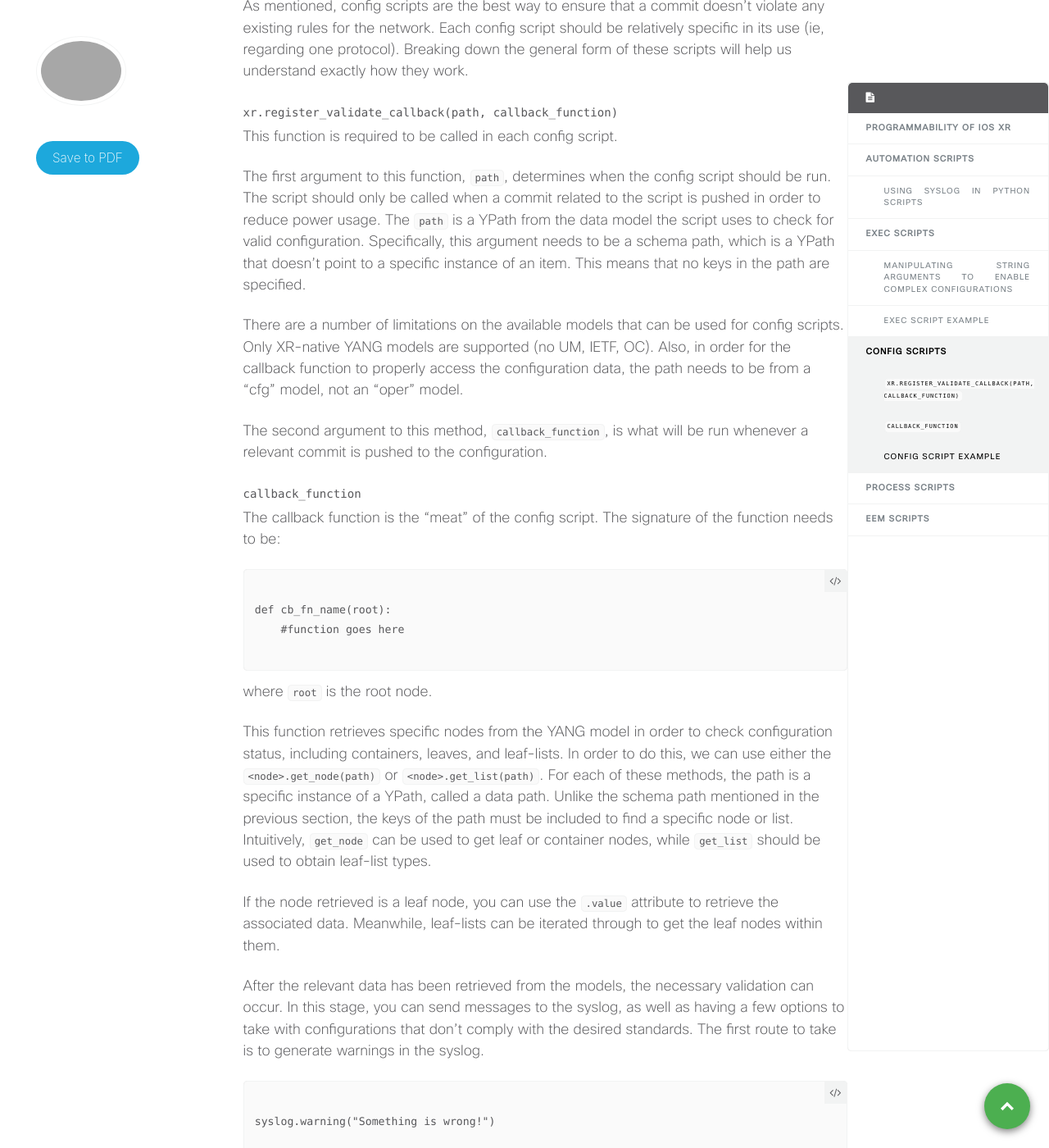
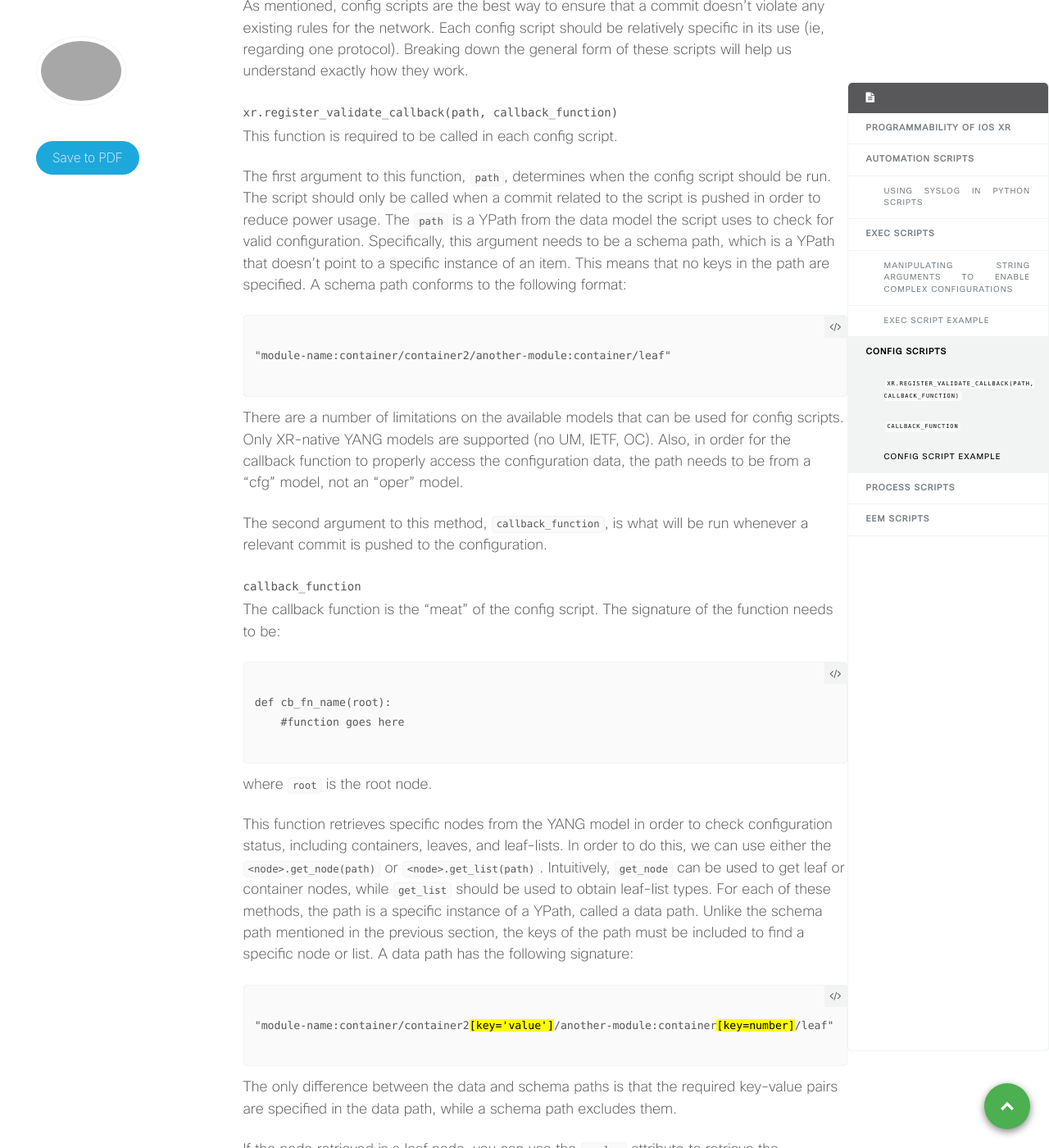
Before and after one commit to xrdocs/device-lifecycle, a Jekyll site: the page built from _blogs/2022-07-08-on-box-python-scripting.md, in a window 1280 px wide and 1400 px high, scrolled down 4003 px. Shown: the whole window at 82% size. Built offline with Jekyll 4.4.1, drawn with Linux system fonts in a browser that asks for light colours; comment, search, counter and statistics services are not loaded; some of the changed text lies outside the part shown.

Commit message:
Update 2022-07-08-on-box-python-scripting.md

```diff
--- a/_blogs/2022-07-08-on-box-python-scripting.md
+++ b/_blogs/2022-07-08-on-box-python-scripting.md
@@ -140,7 +140,15 @@ As mentioned, config scripts are the best way to ensure that a commit doesn’t
 
 This function is required to be called in each config script.
 
-The first argument to this function, `path`, determines when the config script should be run. The script should only be called when a commit related to the script is pushed in order to reduce power usage. The `path` is a YPath from the data model the script uses to check for valid configuration. Specifically,  this argument needs to be a schema path, which is a YPath that doesn’t point to a specific instance of an item. This means that no keys in the path are specified.
+The first argument to this function, `path`, determines when the config script should be run. The script should only be called when a commit related to the script is pushed in order to reduce power usage. The `path` is a YPath from the data model the script uses to check for valid configuration. Specifically, this argument needs to be a schema path, which is a YPath that doesn’t point to a specific instance of an item. This means that no keys in the path are specified. A schema path conforms to the following format:
+
+<div class="highlighter-rouge">
+<pre class="highlight">
+<code>
+"module-name:container/container2/another-module:container/leaf"
+</code>
+</pre>
+</div>
 
 There are a number of limitations on the available models that can be used for config scripts. Only XR-native YANG models are supported (no UM, IETF, OC). Also, in order for the callback function to properly access the configuration data, the path needs to be from a “cfg” model, not an “oper” model.
 
@@ -160,8 +168,17 @@ def cb_fn_name(root):
 
 where `root` is the root node.
 
-This function retrieves specific nodes from the YANG model in order to check configuration status, including containers, leaves, and leaf-lists. In order to do this, we can use either the `<node>.get_node(path)` or `<node>.get_list(path)`. For each of these methods, the path is a specific instance of a YPath, called a data path. Unlike the schema path mentioned in the previous section, the keys of the path must be included to find a specific node or list. Intuitively, `get_node` can be used to get leaf or container nodes, while `get_list` should be used to obtain leaf-list types.
+This function retrieves specific nodes from the YANG model in order to check configuration status, including containers, leaves, and leaf-lists. In order to do this, we can use either the `<node>.get_node(path)` or `<node>.get_list(path)`. Intuitively, `get_node` can be used to get leaf or container nodes, while `get_list` should be used to obtain leaf-list types. For each of these methods, the path is a specific instance of a YPath, called a data path. Unlike the schema path mentioned in the previous section, the keys of the path must be included to find a specific node or list. A data path has the following signature:
 
+<div class="highlighter-rouge">
+<pre class="highlight">
+<code>
+"module-name:container/container2<mark>[key='value']</mark>/another-module:container<mark>[key=number]</mark>/leaf"
+</code>
+</pre>
+</div>
+
+The only difference between the data and schema paths is that the required key-value pairs are specified in the data path, while a schema path excludes them.
 
 If the node retrieved is a leaf node, you can use the `.value` attribute to retrieve the associated data. Meanwhile, leaf-lists can be iterated through to get the leaf nodes within them.
 
@@ -225,9 +242,41 @@ if int_config:
 </code>
 </pre>
 </div>
-Essentially, we're using the YPath to see if an interface exists with the specified name. If so, we send an informational message to syslog.
+Essentially, we're using the YPath to see if an interface exists with the specified name. If so, we send an informational message to syslog. An important detail to notice is how the keys, 	`active` and `interface-name` are specified within this YPath.
 
-We then attempt to find the ACL with the name given in the script.
+We then attempt to find the list of ACLs registered under this interface. As you can see, we must use the `get_list` function in place of `get_node`.
+<div class="highlighter-rouge">
+<pre class="highlight">
+<code>
+	acl = int_config.get_list("/ip-pfilter-cfg:ipv4-packet-filter/inbound/acl-name-array")
+    if acl:
+    	syslog.info("ACL list found")
+</code>
+</pre>
+</div>
+
+Finally, we iterate through the list of nodes to see if there is an ACL within the list with the provided name.
+
+<div class="highlighter-rouge">
+<pre class="highlight">
+<code>
+		if acl_name in [x.value for x in acl]:
+			syslog.info("ACL found")
+		else:
+			syslog.error("ACL not found")
+</code>
+</pre>
+</div>
+
+Normal list iteration is effective for node lists, and we can access the `value` attribute of the nodes.
+
+I dissect this script in a video here:
+
+**VIDEOLINK**
+
+This script helped to illustrate some of the methods that config scripts utilize, but is limited in practicality. I created another sample config script that demonstrates more of the capabilites of config scripts. I discuss the guts of that script in this video:
+
+**VIDEOLINK**
 
 
 ## Process Scripts
```
Also changed, not shown: other parts of _blogs/2022-07-08-on-box-python-scripting.md (+1 -1 lines).
